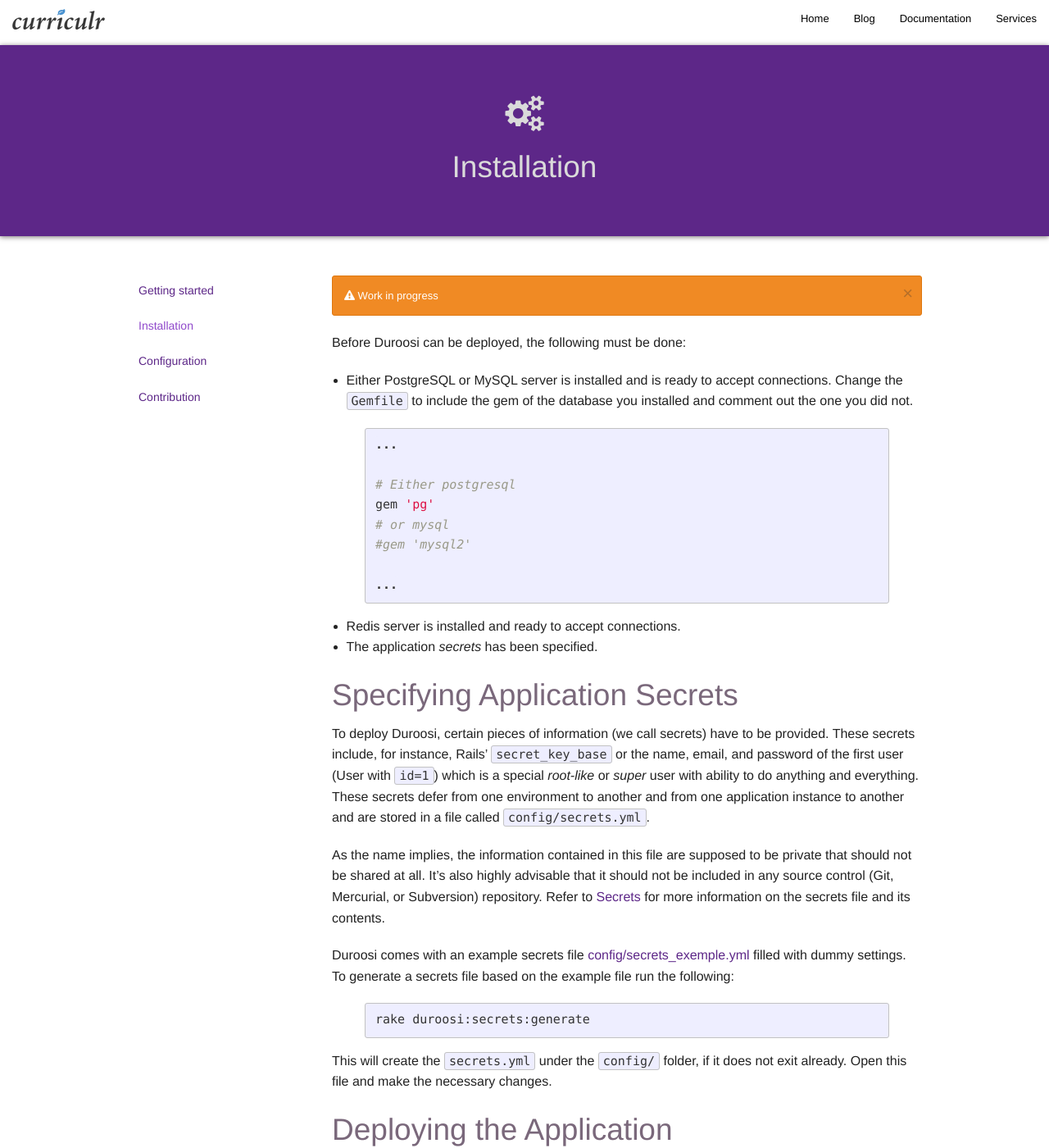
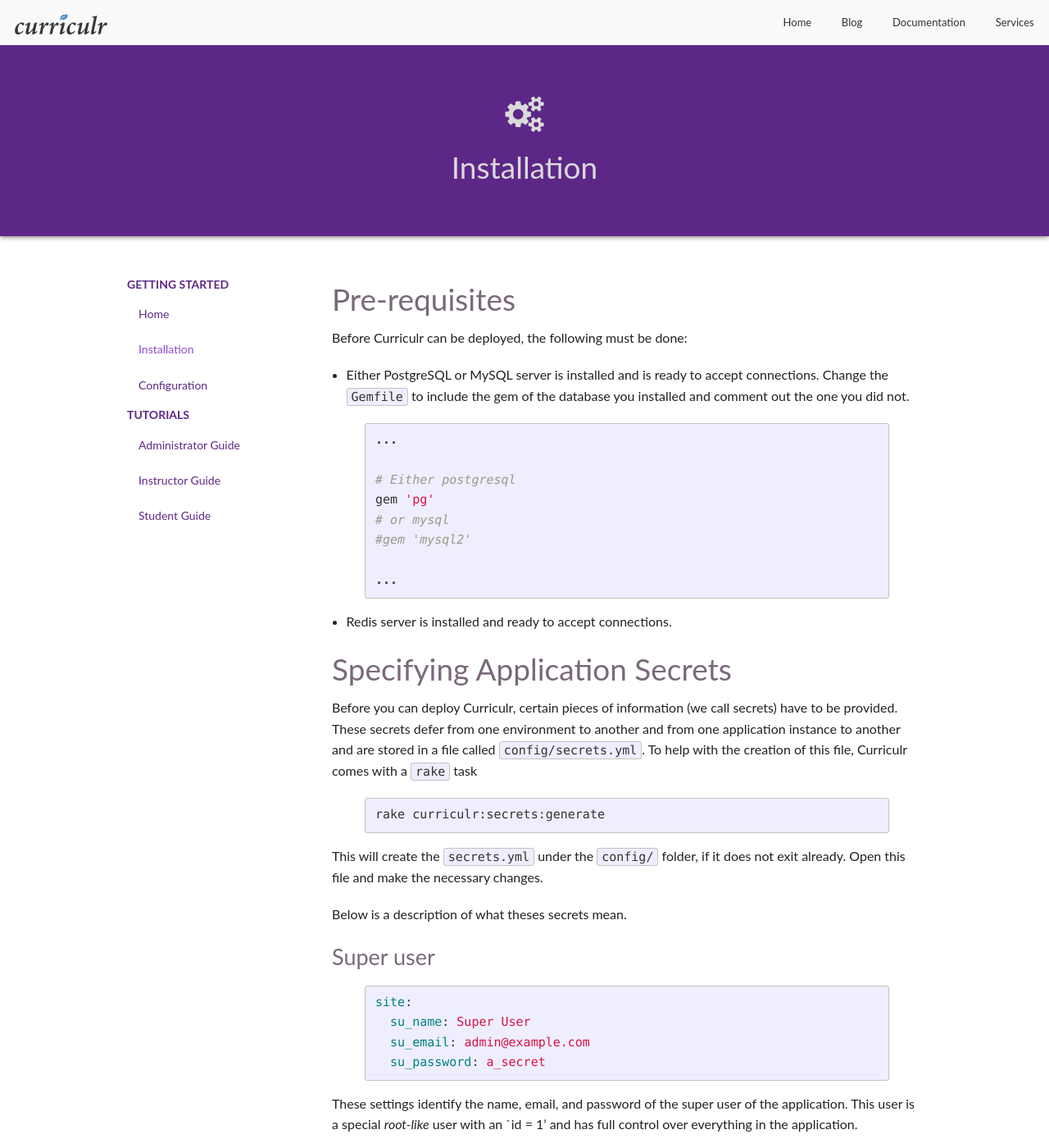
Before and after one commit to curriculr/curriculr.github.io, a Jekyll site: the page built from _docs/installation.md, in a window 1280 px wide and 1400 px high. Shown: the whole window at 82% size. Built offline with Jekyll 4.4.1, drawn with Linux system fonts in a browser that asks for light colours; nearby versions of some CDN libraries; some of the changed text lies outside the part shown.

Commit message:
Revised installation guide and started working on configuration guide

```diff
--- a/_docs/installation.md
+++ b/_docs/installation.md
@@ -1,24 +1,25 @@
 ---
 layout: docs
 title: Installation
-side_menu:
-  - title: Getting started
+side_menu_docs:
+  - title: Home
     url: docs/index.html
   - title: Installation
     url: docs/installation.html
     active: true
   - title: Configuration
     url: docs/configuration.html
-  - title: Contribution
-    url: docs/contribution.html
+side_menu_tutorials:
+  - title: Administrator Guide
+    url: docs/administrator.html
+  - title: Instructor Guide
+    url: docs/instructor.html
+  - title: Student Guide
+    url: docs/student.html
 ---
 
-<div data-alert class="alert-box warning radius">
-  <i class="fa fa-exclamation-triangle"></i> Work in progress
-  <a href="#" class="close">&times;</a>
-</div>
-
-Before Duroosi can be deployed, the following must be done:
+## Pre-requisites
+Before Curriculr can be deployed, the following must be done:
 
 - Either PostgreSQL or MySQL server is installed and is ready to accept connections. Change the `Gemfile` to include the gem of the database you installed and comment out the one you did not.
 
@@ -34,25 +35,127 @@ gem 'pg'
 {% endhighlight %}
 
 - Redis server is installed and ready to accept connections.
-- The application *secrets* has been specified.
 
 ## Specifying Application Secrets
-To deploy Duroosi, certain pieces of information (we call secrets) have to be provided. These secrets include, for instance, Rails' `secret_key_base`  or the name, email, and password of the first user (User with `id=1`) which is a special *root-like* or *super* user with ability to do anything and everything. These secrets defer from one environment to another and from one application instance to another and are stored in a file called `config/secrets.yml`.
-
-As the name implies, the information contained in this file are supposed to be private that should not be shared at all. It's also highly advisable that it should not be included in any source control (Git, Mercurial, or Subversion) repository. Refer to [Secrets](/duroosi/docs/secrets.html) for more information on the secrets file and its contents.
-
-Duroosi comes with an example secrets file [config/secrets_exemple.yml](https://github.com/aalgahmi/duroosi/blob/master/config/secrets_example.yml) filled with dummy settings. To generate a secrets file based on the example file run the following:
+Before you can deploy Curriculr, certain pieces of information (we call secrets) have to be provided. These secrets defer from one environment to another and from one application instance to another and are stored in a file called `config/secrets.yml`. To help with the creation of this file, Curriculr comes with a `rake` task
 
 {% highlight sh %}
-rake duroosi:secrets:generate
+rake curriculr:secrets:generate
 {% endhighlight %}
 
 This will create the `secrets.yml` under the `config/` folder, if it does not exit already. Open this file and make the necessary changes.
 
+Below is a description of what theses secrets mean.
+
+### Super user
+{% highlight yaml %}
+site:
+  su_name: Super User
+  su_email: admin@example.com
+  su_password: a_secret
+{% endhighlight %}
+
+These settings identify the name, email, and password of the super user of the application. This user is a special *root-like* user with an `id = 1' and has full control over everything in the application.
+
+### Database settings
+{% highlight yaml %}
+database:
+  adapter: postgresql # mysql or postgresql
+  name: curriculr
+  username: DB_USERNAME
+  password: a_secret
+  socket: /tmp/mysql.sock
+{% endhighlight %}
+
+This is where the database is configured. To start, specify the `adapter` which tells whether the database being used is PostgreSQL or MySQL. Both are supported by Curriculr. Following that, you set the name of the database schema, db username and password needed to connect to the database server, and the socket needed for such a connection (in the case of MySQL database server).
+
+### File uploads
+{% highlight yaml %}
+storage:
+  type: file
+  asset_host: 'http://localhost:3000'
+{% endhighlight %}
+
+This is how and where we specify how updated course materials are stored. The `type` setting can take one two values: `file` or `fog`. `file` type indicates that uploaded files are stored in the same machine running the application. `fog` type allows Curriculr to upload files into other cloud-based file services such as [Amazon S3](http://aws.amazon.com/s3/), [Rackspace Cloud Files](http://www.rackspace.com/cloud/files/) or [Google Storage](https://cloud.google.com/storage/).
+
+If type is `fog`, the following settings will have to be provided as well.
+
+{% highlight yaml %}
+fog:
+  directory: AWS_DIRECTORY
+  public: true
+  AWS:
+    aws_access_key_id: xxx                 # required
+    aws_secret_access_key: yyy             # required
+    region: eu-west-1                      # optional
+    host: s3.example.com                   # optional
+    endpoint: https://s3.example.com:8080  # optional
+{% endhighlight %}
+
+for Amazon S3,
+
+{% highlight yaml %}
+fog:
+  directory: RACKSPACE_DIRECTORY
+  public: true
+  Rackspace:
+    rackspace_username: xxx
+    rackspace_api_key: yyy
+    rackspace_region: ord                # optional, defaults to dfw
+{% endhighlight %}
+
+for Rackspace Cloud Files, and
+
+{% highlight yaml %}
+fog:
+  directory: GOOGLE_DIRECTORY
+  public: true
+  Google:
+    google_storage_access_key_id: xxx
+    google_storage_secret_access_key: yyy
+{% endhighlight %}
+
+for Google Storage.
+
+### Facebook and Google authentication
+
+{% highlight yaml %}
+auth:
+  facebook:
+    id: AUTH_FACEBOOK_ID
+    secret: AUTH_FACEBOOK_SECRET
+  google_oauth2:
+    id: AUTH_GOOGLE_ID
+    secret: AUTH_GOOGLE_SECRET
+{% endhighlight %}
+
+Using the above settings, Curriculr allows users to bypass the registration step and sign in using their existing `facebook` and `google` accounts.
+
+### Application secret key
+{% highlight yaml %}
+secret_key_base: e0fa05385ec9e9a58b818ec08e...
+{% endhighlight %}
+
+This is required by Rails and typically used to generate a secret for cookie sessions. It can be generated by running:
+
+{% highlight sh %}
+rake secret
+{% endhighlight %}
+
+These keys differ from one enrnironment to another.
+
+### Mailer settings
+{% highlight yaml %}
+mailer:
+  host: MAILER_HOST
+  port: 587
+  domain: MAILER_DOMAIN
+  username: MAILER_USERNAME
+  password: MAILER_PASSWORD
+{% endhighlight %}
 
 ## Deploying the Application
-
-Now that the application secrets are provided, you can follow the steps below to deploy Duroosi into a `development` environment.
+Now that the application secrets are provided, you can follow the steps below to deploy Curriculr into a `development` environment.
 
 1: Run bundler
 
@@ -63,7 +166,7 @@ bundle install
 2: Create the database and run migrations
 
 {% highlight sh %}
-rake duroosi:db:migrate
+rake curriculr:db:migrate
 {% endhighlight %}
 
 3: Load the seed data
@@ -77,13 +180,13 @@ This will create the default account(tenant) and the first user based on the inf
 4: Reset Redis configurations and translations
 
 {% highlight sh %}
-rake duroosi:redis:reset
+rake curriculr:redis:reset
 {% endhighlight %}
 
 **Please note that** steps 2, 3, and 4 can be combined together by running
 
 {% highlight sh %}
-rake duroosi:bootstrap
+rake curriculr:bootstrap
 {% endhighlight %}
 
 5: Finally, run Rails server to start the application in development
@@ -91,10 +194,3 @@ rake duroosi:bootstrap
 {% highlight sh %}
 rails server
 {% endhighlight %}
-
-## Running the Tests
-To run the tests, you need to run
-
-{% highlight sh %}
-rake spec
-{% endhighlight %}
--- a/_docs/secrets.md
+++ /dev/null
@@ -1,133 +0,0 @@
----
-layout: docs
-title: Secrets
-side_menu:
-  - title: Getting started
-    url: docs/index.html
-  - title: Installation
-    url: docs/installation.html
-  - title: Configuration
-    url: docs/configuration.html
-    active: true
-  - title: Contribution
-    url: docs/contribution.html
----
-
-<div data-alert class="alert-box warning radius">
-  <i class="fa fa-exclamation-triangle"></i> Work in progress
-  <a href="#" class="close">&times;</a>
-</div>
-
-Before you can deploy Duroosi, certain pieces of information (we call secrets) have to be provided. These secrets defer from one environment to another and from one application instance to another and are stored in a file called `config/secrets.yml`. To help with the creation of this file, Duroosi comes with a `rake` task
-
-{% highlight sh %}
-rake duroosi:secrets:generate
-{% endhighlight %}
-
-which when run, will create the `secrets.yml` under the `config/` folder, if it does not exit already. Open this file and make the necessary changes. Below is a description of what theses secrets mean.
-
-{% highlight yaml %}
-  site:
-    su_name: Super User
-    su_email: admin@example.com
-    su_password: secretive
-{% endhighlight %}
-
-These secrets identifies the name, email, and password of the super user of the application. This user is *root-like*, has an `id` = 1, and have full control over everything in the application.
-
-{% highlight yaml %}
-  database:
-    adapter: postgresql # mysql or postgresql
-    name: duroosi
-    username: DB_USERNAME
-    password: secretive
-    socket: /tmp/mysql.sock
-{% endhighlight %}
-
-This is where the database is configured. To start, specify the `adapter` which tells whether the database being used is PostgreSQL or MySQL. Both are supported by Duroosi. Following that, you set the name of the database schema, db username and password needed to connect to the database server, and the socket needed for such a connection (in the case of MySQL database server).
-
-{% highlight yaml %}
-  storage:
-    type: file
-    asset_host: 'http://localhost:3000'
-{% endhighlight %}
-
-This is how and where we specify how updated course materials are stored. The `type` setting can take one two values: `file` or `fog`. `file` type indicates that uploaded files are stored in the same machine running the application. `fog` type allows Duroosi to upload files into other cloud-based file services such as [Amazon S3](http://aws.amazon.com/s3/), [Rackspace Cloud Files](http://www.rackspace.com/cloud/files/) or [Google Storage](https://cloud.google.com/storage/).
-
-If type is `fog`, the following settings will have to be provided as well.
-
-{% highlight yaml %}
-    fog:
-      directory: AWS_DIRECTORY
-      public: true
-      AWS:
-        aws_access_key_id: xxx                 # required
-        aws_secret_access_key: yyy             # required
-        region: eu-west-1                      # optional, defaults to 'us-east-1'
-        host: s3.example.com                   # optional, defaults to nil
-        endpoint: https://s3.example.com:8080  # optional, defaults to nil
-{% endhighlight %}
-
-for Amazon S3,
-
-{% highlight yaml %}
-    fog:
-      directory: RACKSPACE_DIRECTORY
-      public: true
-      Rackspace:
-        rackspace_username: xxx
-        rackspace_api_key: yyy
-        rackspace_region: ord                # optional, defaults to dfw
-{% endhighlight %}
-
-for Rackspace Cloud Files, and
-
-{% highlight yaml %}
-    fog:
-      directory: GOOGLE_DIRECTORY
-      public: true
-      Google:
-        google_storage_access_key_id: xxx
-        google_storage_secret_access_key: yyy
-{% endhighlight %}
-
-for Google Storage.
-
-{% highlight yaml %}
-  auth_mailer_sender: admin@example.com
-{% endhighlight %}
-
-This is the `from` email used for authentication emails.
-
-{% highlight yaml %}
-  auth:
-    facebook:
-      id: AUTH_FACEBOOK_ID
-      secret: AUTH_FACEBOOK_SECRET
-    google:
-      id: AUTH_GOOGLE_ID
-      secret: AUTH_GOOGLE_SECRET
-{% endhighlight %}
-
-Duroosi allows users with existing `facebook` and `google` accounts to bypass the registration step and sign in. Use the above settings to specify such authentication providers.
-
-{% highlight yaml %}
-  secret_key_base: e0fa05385ec9e9a58b818ec08e...
-{% endhighlight %}
-
-This is required by Rails and typically used to generate a secret for cookie sessions. It can be generated be running the `rake` task:
-
-{% highlight sh %}
-rake secret
-{% endhighlight %}
-
-Finally use proved the specifics and credentials of the mailing service.
-
-{% highlight yaml %}
-  mailer:
-    host: MAILER_HOST
-    port: 587
-    domain: MAILER_DOMAIN
-    username: MAILER_USERNAME
-    password: MAILER_PASSWORD
-{% endhighlight %}
--- a/_includes/aside.html
+++ b/_includes/aside.html
@@ -1,11 +1,21 @@
+
 <aside data-equalizer-watch>
-	{% if page.side_menu %}
   <ul class="side-nav">
-		{% for menu in page.side_menu %}
+    <li class="heading">Getting started</li>
+  	{% if page.side_menu_docs %}
+  		{% for menu in page.side_menu_docs %}
     		<li {% if menu['active'] %} class="active" {% endif %}>
     			<a href="{{ site.baseurl }}/{{ menu['url'] }}" class="aside-link">{{ menu['title'] }}</a>
     		</li>
   		{% endfor %}
+  	{% endif %}
+    <li class="heading">Tutorials</li>
+    {% if page.side_menu_tutorials %}
+      {% for menu in page.side_menu_tutorials %}
+        <li {% if menu['active'] %} class="active" {% endif %}>
+          <a href="{{ site.baseurl }}/{{ menu['url'] }}" class="aside-link">{{ menu['title'] }}</a>
+        </li>
+      {% endfor %}
+    {% endif %}
   </ul>
-	{% endif %}
 </aside>
--- a/_includes/navbar.html
+++ b/_includes/navbar.html
@@ -1,3 +1,4 @@
+<div class="fixed">
   <nav class="top-bar" data-topbar>
     <ul class="title-area">
 
@@ -20,3 +21,4 @@
       </ul>
     </section>
   </nav>
+</div>
```
Also changed, not shown: _docs/configuration.md (+25 -13 lines), _docs/contribution.md (deleted, +0 -21 lines), _docs/index.md (+30 -17 lines), scss/_settings.scss (+17 -19 lines), scss/app.scss (+14 -15 lines), stylesheets/app.css, 2 other files. Lines whose indentation alone changed are shown as unchanged.
